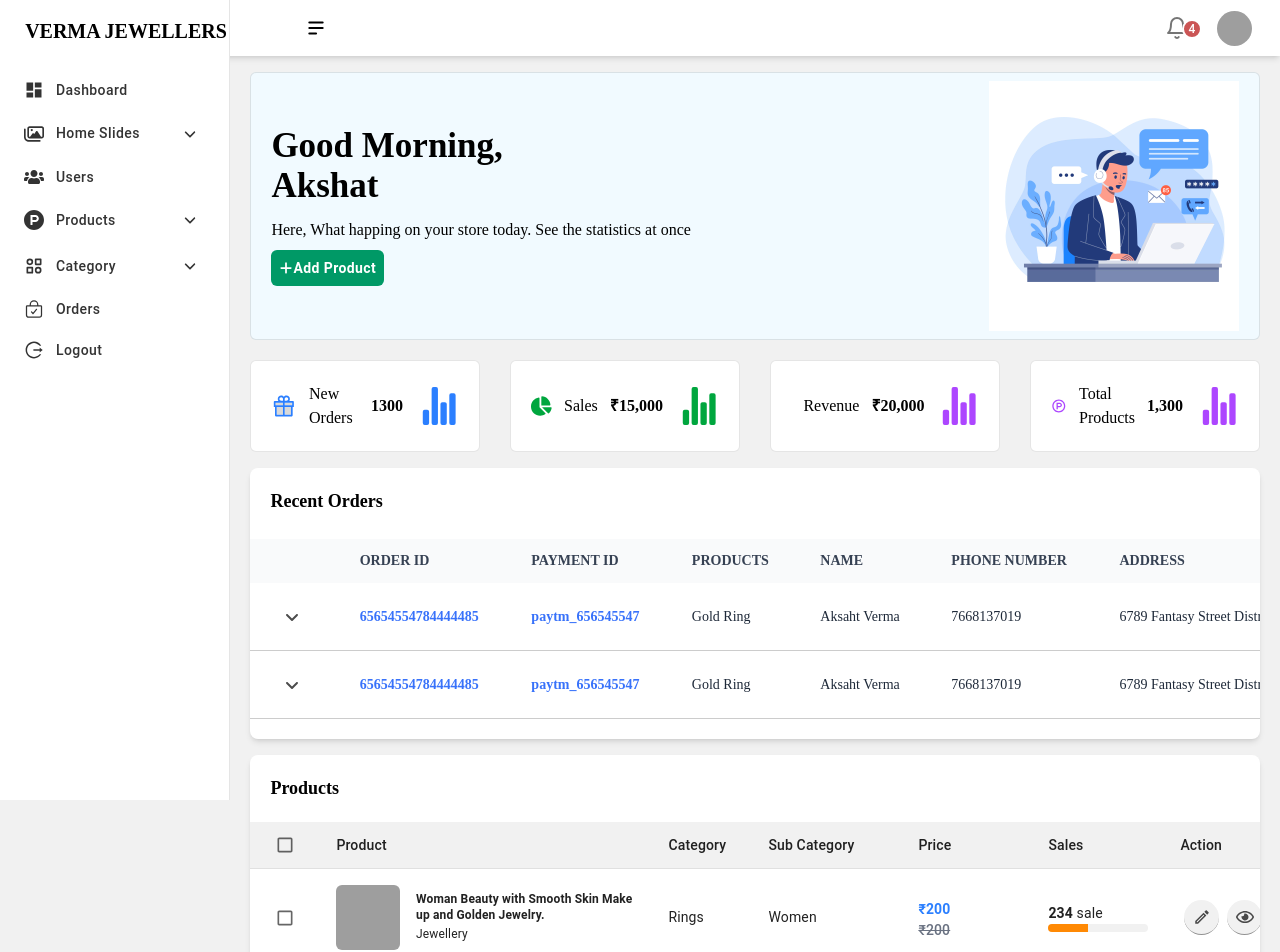
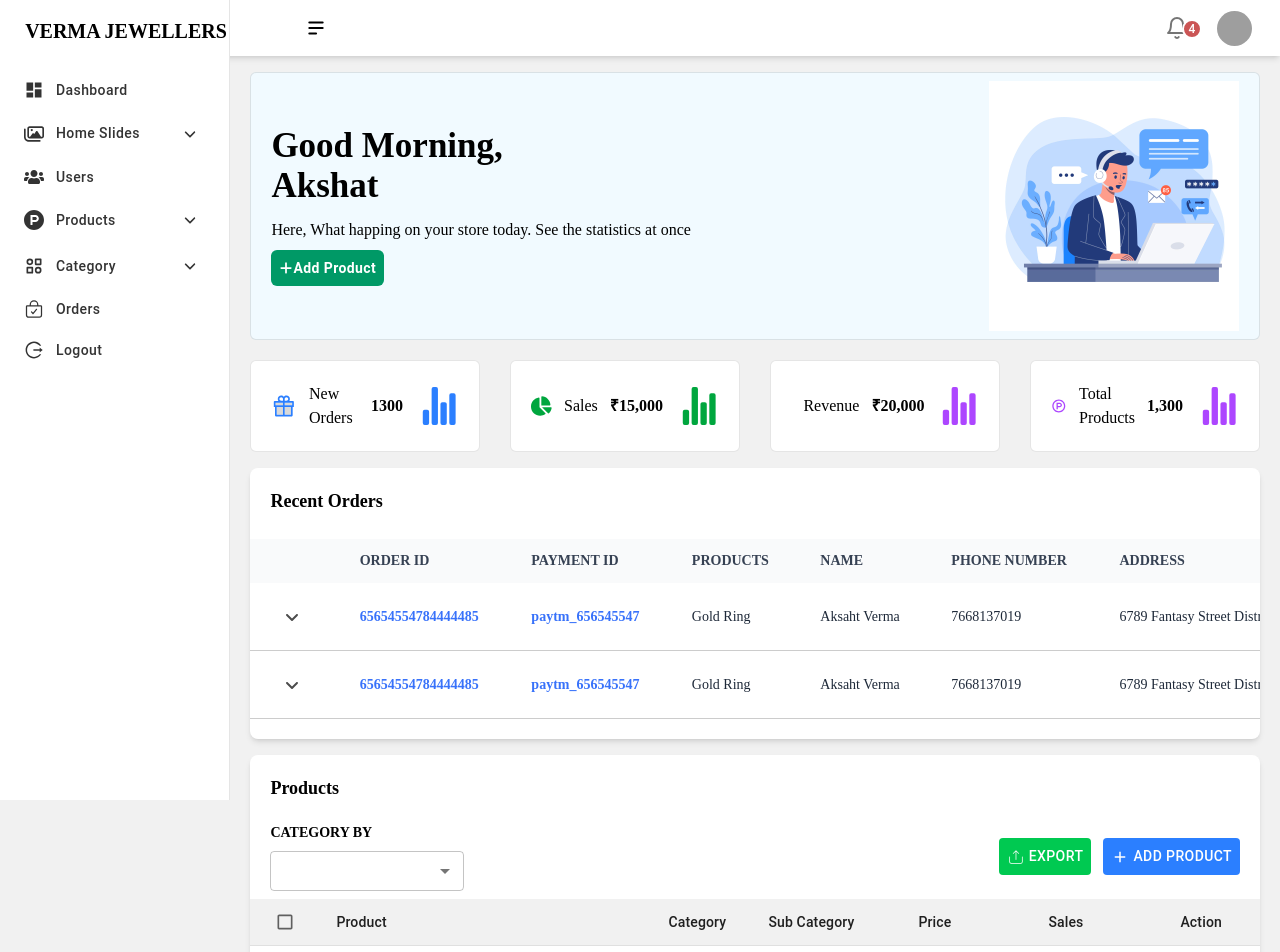
Before and after one commit to akshatverma1234/JewelleryWb, a Next.js app: page / in a window 1280 px wide. Shown: the top 952 px of the page. Built offline with nearby package versions, Linux system fonts and the light colour scheme; grey boxes are pictures that could not be loaded.

Commit message:
added the category option in dashboard

```diff
--- a/Pages/DashBoard/index.jsx
+++ b/Pages/DashBoard/index.jsx
@@ -2,10 +2,9 @@
 import DashBoardBoxes from "@/components/DashBoardBoxes";
 import { Button, Tooltip } from "@mui/material";
 import { FaPlus } from "react-icons/fa6";
-import { FaAngleUp } from "react-icons/fa6";
 import { FaAngleDown } from "react-icons/fa6";
 import Badge from "@/components/Badge";
-import React, { useState } from "react";
+import React, { useState, PureComponent } from "react";
 import Table from "@mui/material/Table";
 import TableBody from "@mui/material/TableBody";
 import TableCell from "@mui/material/TableCell";
@@ -19,6 +18,19 @@ import Progress from "@/components/ProgressBar";
 import { LuTrash2 } from "react-icons/lu";
 import { FaRegEye } from "react-icons/fa";
 import { MdOutlineEdit } from "react-icons/md";
+import Select from "@mui/material/Select";
+import MenuItem from "@mui/material/MenuItem";
+import { CiExport } from "react-icons/ci";
+import { MdOutlineAdd } from "react-icons/md";
+import {
+  LineChart,
+  Line,
+  XAxis,
+  YAxis,
+  CartesianGrid,
+  Legend,
+  ResponsiveContainer,
+} from "recharts";
 
 const columns = [
   { id: "products", label: "Product", minWidth: 150 },
@@ -54,6 +66,12 @@ const DashBoard = () => {
   const [isOpenProducts, setOpenProducts] = useState(null);
   const [page, setPage] = useState(0);
   const [rowsPerPage, setRowsPerPage] = useState(10);
+
+  const [categoryFilterValue, setCategoryFilterValue] = useState("");
+
+  const handleChangeCategory = (event) => {
+    setCategoryFilterValue(event.target.value);
+  };
 
   const isShowOrderProducts = (idx) => {
     if (isOpenProducts === idx) {
@@ -447,6 +465,40 @@ const DashBoard = () => {
         <div className="flex items-center justify-between px-5 py-5">
           <h2 className="text-[18px] font-[600]">Products</h2>
         </div>
+        <div className="flex items-center w-full pl-5 mb-2 justify-between pr-5">
+          <div className="col w-[20%]">
+            <h4 className="font-[600] text-[14px] mb-2 uppercase">
+              Category By
+            </h4>
+            <Select
+              className="w-full"
+              size="small"
+              labelId="demo-simple-select-standard-label"
+              id="demo-simple-select-standard"
+              value={categoryFilterValue}
+              onChange={handleChangeCategory}
+              label="Category"
+            >
+              <MenuItem value="">
+                <em>None</em>
+              </MenuItem>
+              <MenuItem value={10}>Men</MenuItem>
+              <MenuItem value={20}>Women</MenuItem>
+              <MenuItem value={30}>Kids</MenuItem>
+            </Select>
+          </div>
+          <div className="col w-[25%] ml-auto flex items-center justify-end gap-3">
+            <Button className="!btn !bg-green-500 !text-white flex items-center gap-1">
+              <CiExport className="text-[18px]" />
+              Export
+            </Button>
+            <Button className="!bg-blue-500  !btn-sm !btn !text-white flex items-center gap-1">
+              <MdOutlineAdd className="text-[18px]" />
+              Add Product
+            </Button>
+          </div>
+        </div>
+
         <TableContainer sx={{ maxHeight: 440 }}>
           <Table stickyHeader aria-label="sticky table">
             <TableHead>
--- a/app/globals.css
+++ b/app/globals.css
@@ -30,3 +30,11 @@ th.MuiTableCell-root {
   @apply bg-[#f1f1f1]
   py-1;
 }
+
+.btn {
+  padding: 8px 20px !important;
+}
+.btn-sm {
+  padding: 6px 20px !important;
+  font-size: 13px !important;
+}
--- a/package.json
+++ b/package.json
@@ -17,6 +17,7 @@
     "react-collapse": "^5.1.1",
     "react-dom": "^19.0.0",
     "react-icons": "^5.5.0",
+    "recharts": "^2.15.3",
     "swiper": "^11.2.8"
   },
   "devDependencies": {
```
Also changed, not shown: 1 other file (tests, documents, lock files or other folders).
